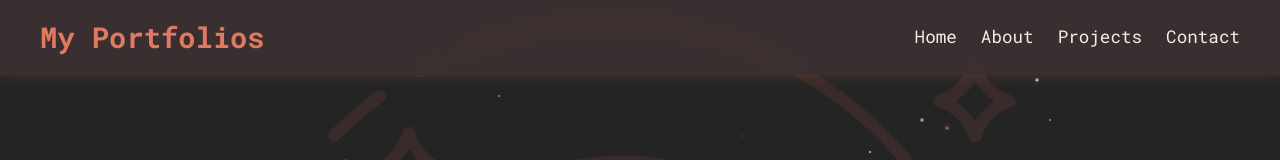
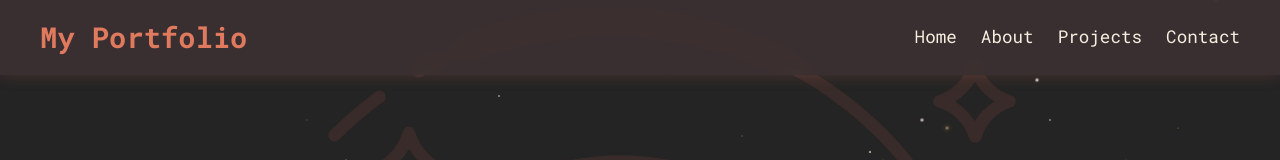
Before and after one commit to Leonhecke1/portfolio, a React (Vite) app: page / in a window 1280 px wide. Shown: the top 160 px of the page. Built offline with nearby package versions, Linux system fonts and the light colour scheme.

Commit message:
test webhook

```diff
--- a/src/components/Header.tsx
+++ b/src/components/Header.tsx
@@ -28,7 +28,7 @@ const Header: React.FC = () => {
   return (
     <header className="main-header">
       <div className="header-container">
-        <h1 className="site-title">My Portfolios</h1>
+        <h1 className="site-title">My Portfolio</h1>
         <button className="hamburger-menu" onClick={toggleMenu} aria-label="Toggle menu">
           <span className="bar"></span>
           <span className="bar"></span>
```
